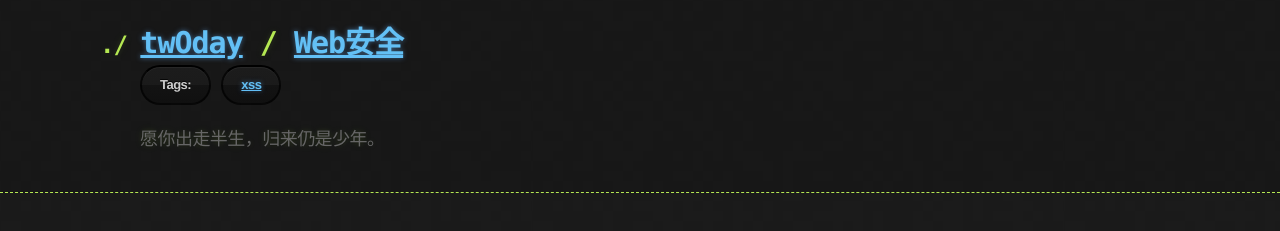
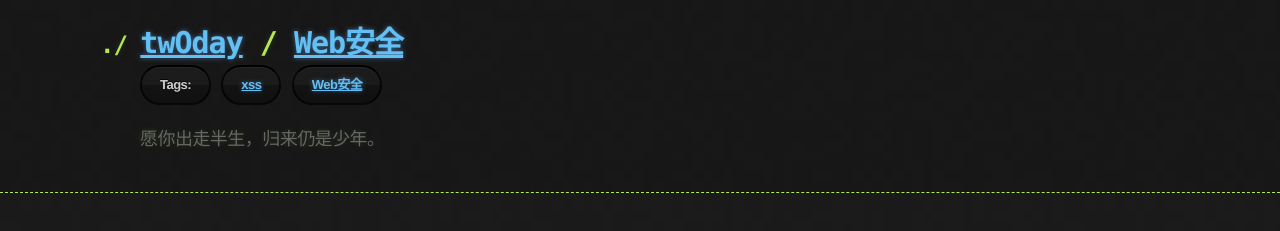
Before and after one commit to threeworld/threeworld.gitHub.io, a Jekyll site: the page built from _posts/2018-11-16-XSS编码和浏览器原理.md, in a window 1280 px wide and 900 px high. Shown: the top 231 px of the window. Built offline with Jekyll 4.4.1, drawn with Linux system fonts in a browser that asks for light colours.

Commit message:
Update 2018-11-16-XSS编码和浏览器原理.md

```diff
--- a/_posts/2018-11-16-XSS编码和浏览器原理.md
+++ b/_posts/2018-11-16-XSS编码和浏览器原理.md
@@ -1,7 +1,7 @@
 ---
 layout: default
 category: Web安全
-tags: [xss]
+tags: [xss,Web安全]
 ---
 
 > 一想起XSS，有的人不懂浏览器的解析原理就是一顿各种编码，然后一顿各种解析，结果浏览器还原不了原来的编码，然后与XSS漏洞擦肩而过，say byebye...，下面会介绍XSS常用的编码绕过和浏览器解析原理。
```
